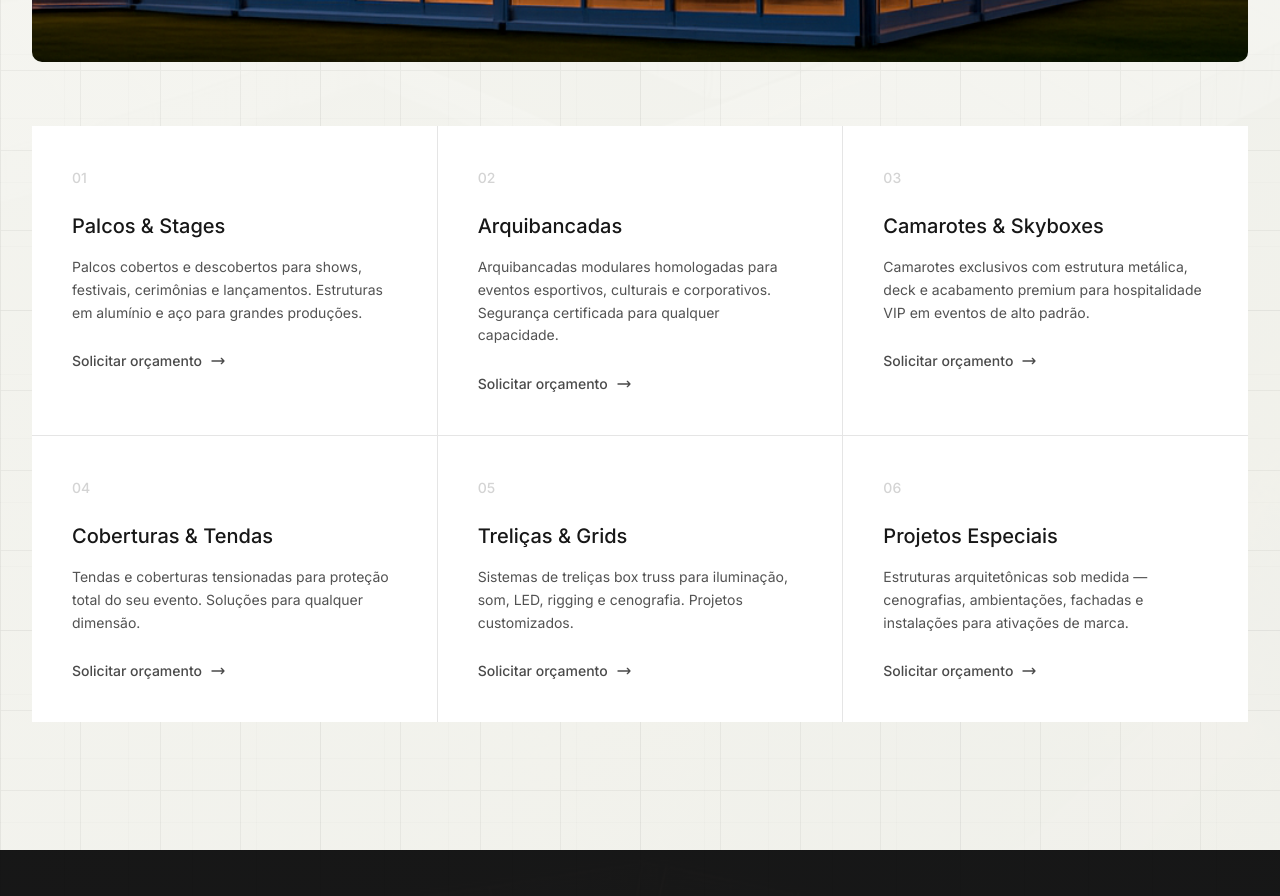
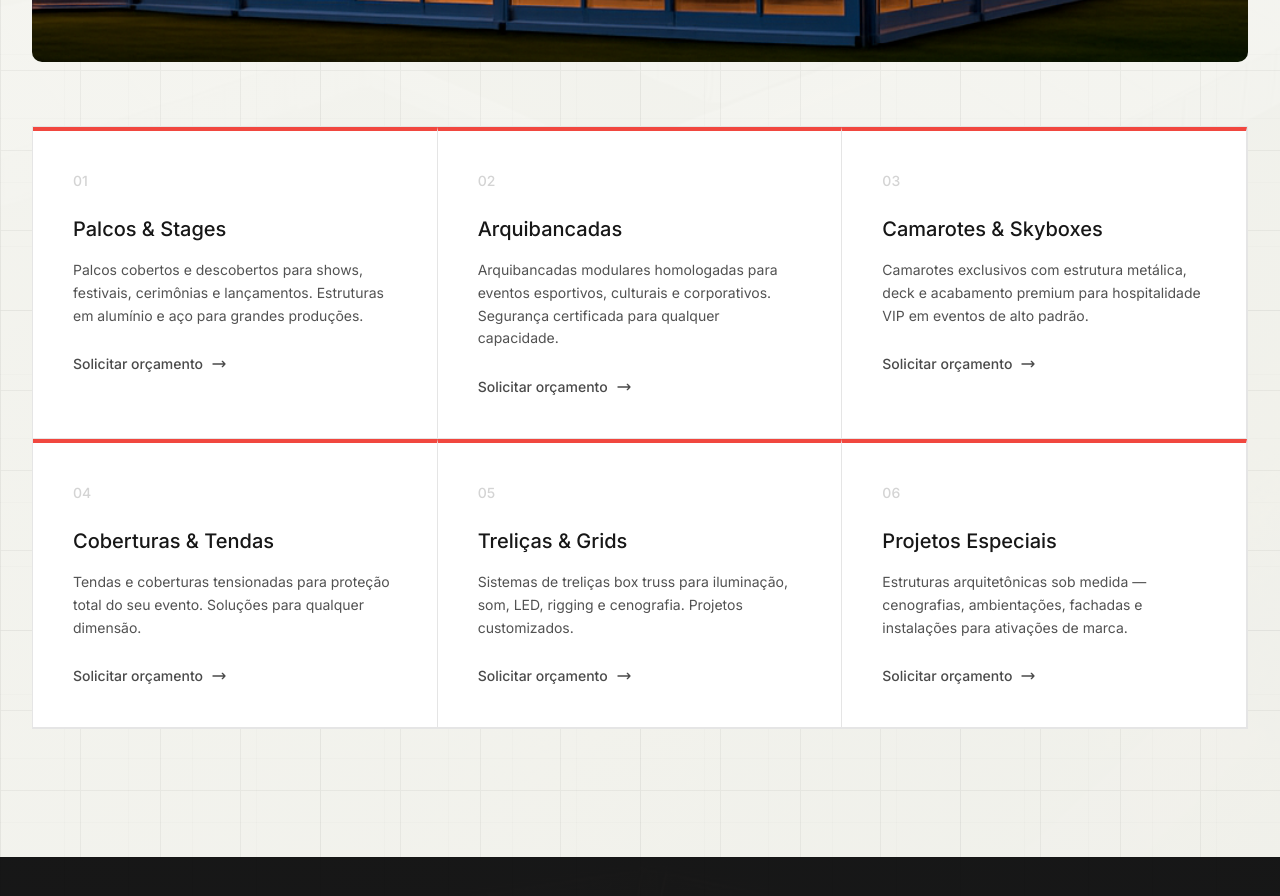
Before and after one commit to Joaolemos-hub/Frask-Estruturas-site, a Next.js app: page / in a window 1280 px wide. Shown: the part 4580-5476 px from the top of the page. Built offline with nearby package versions, Linux system fonts and the light colour scheme.

Commit message:
feat: update grid and card styles in Solucoes component
Co-authored-by: João Vitor Lemos <225009833+Joaolemos-hub@users.noreply.github.com>

```diff
--- a/components/solucoes.tsx
+++ b/components/solucoes.tsx
@@ -65,11 +65,11 @@ export default function Solucoes() {
         </div>
 
         {/* Grid */}
-        <div className="grid md:grid-cols-2 lg:grid-cols-3 gap-px bg-neutral-200">
+        <div className="grid md:grid-cols-2 lg:grid-cols-3 gap-0 border border-neutral-200">
           {solucoes.map((s, i) => (
             <div
               key={i}
-              className="bg-white p-10 group hover:bg-white transition-colors border-t-2 border-t-transparent hover:border-t-frask-red"
+              className="bg-white p-10 group hover:bg-white transition-colors border-r border-b border-neutral-200 border-t-4 border-t-frask-red"
             >
               <span className="text-sm font-medium text-neutral-300 mb-6 block">
                 0{i + 1}
```
